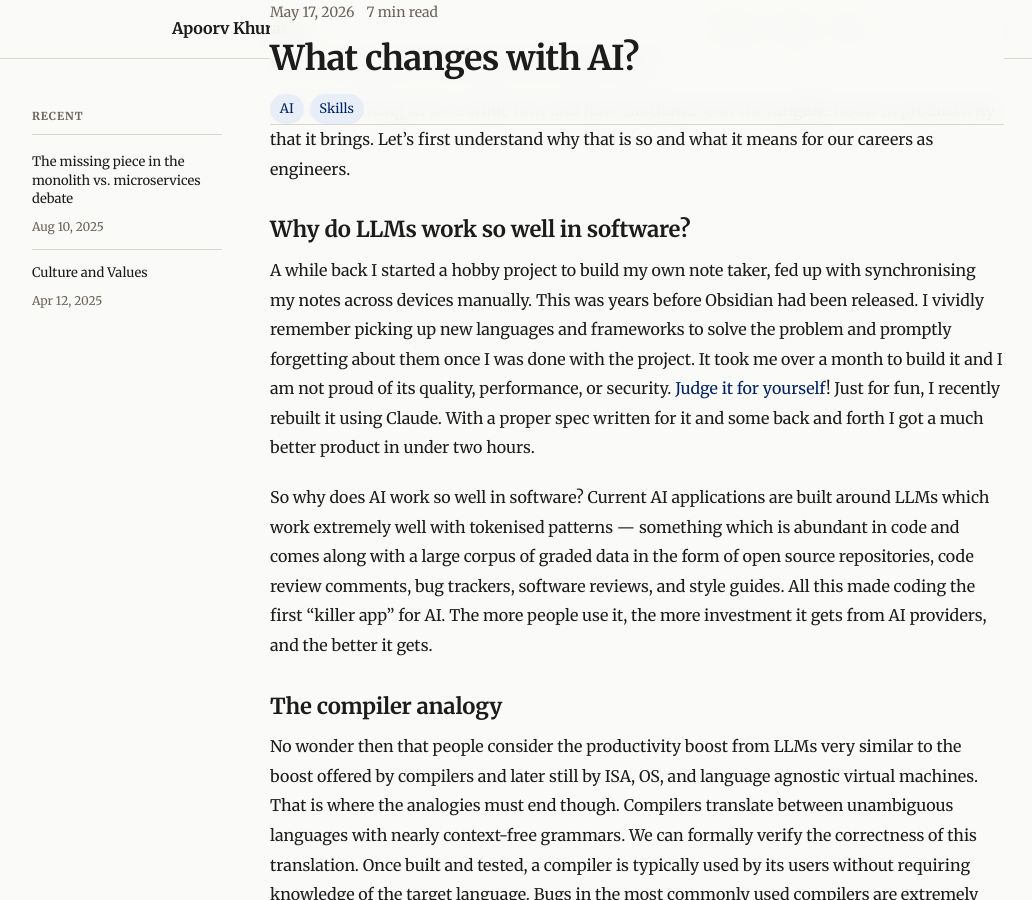
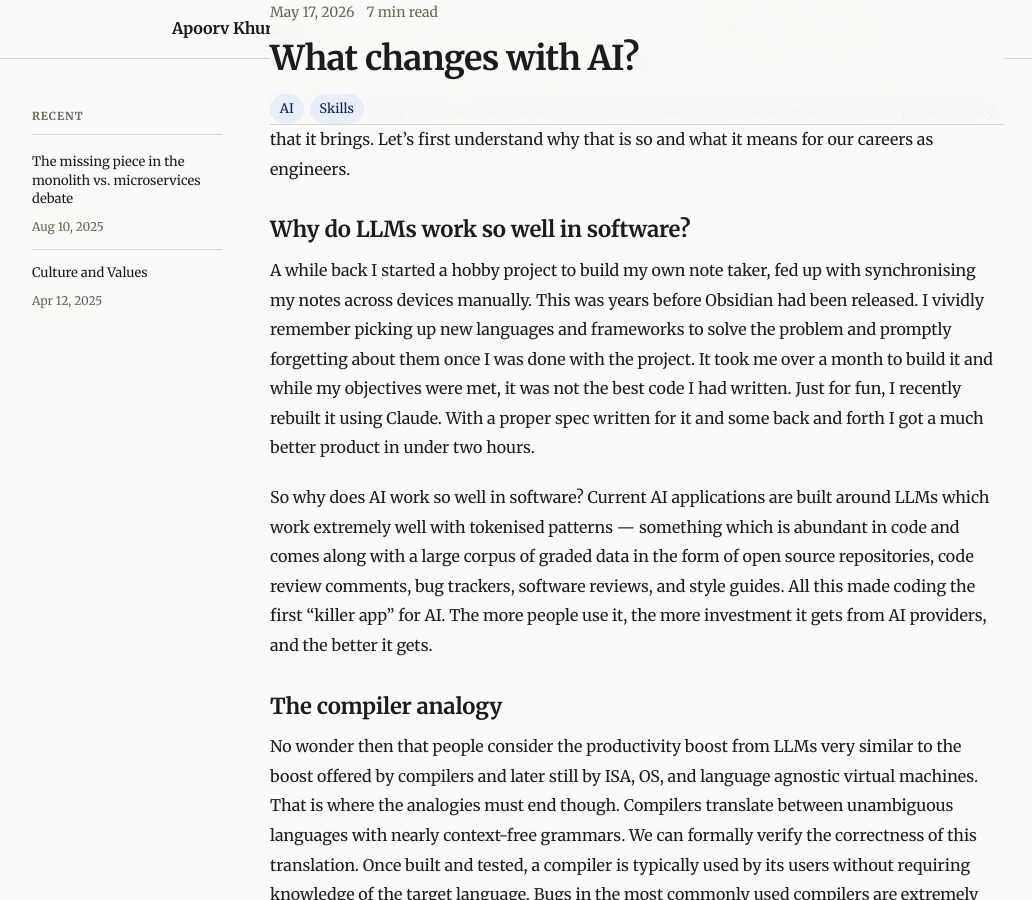
Before and after one commit to apoorvkhurasia/apoorvkhurasia.github.io, a Jekyll site: the page built from _posts/2026-05-17-ai.md, in a window 1280 px wide and 900 px high, scrolled down 430 px. Shown: the whole window, without its empty margins (122-1154 px from the left). Built offline with Jekyll 4.4.1, drawn with Linux system fonts in a browser that asks for light colours.

Commit message:
Update 2026-05-17-ai.md
Edited personal anecdote

```diff
--- a/_posts/2026-05-17-ai.md
+++ b/_posts/2026-05-17-ai.md
@@ -10,7 +10,7 @@ I have been using AI for a while now and have firsthand seen the tangible boost
 
 ## Why do LLMs work so well in software?
 
-A while back I started a hobby project to build my own note taker, fed up with synchronising my notes across devices manually. This was years before Obsidian had been released. I vividly remember picking up new languages and frameworks to solve the problem and promptly forgetting about them once I was done with the project. It took me over a month to build it and I am not proud of its quality, performance, or security. [Judge it for yourself](https://github.com/apoorvkhurasia/notemaker)! Just for fun, I recently rebuilt it using Claude. With a proper spec written for it and some back and forth I got a much better product in under two hours.
+A while back I started a hobby project to build my own note taker, fed up with synchronising my notes across devices manually. This was years before Obsidian had been released. I vividly remember picking up new languages and frameworks to solve the problem and promptly forgetting about them once I was done with the project. It took me over a month to build it and while my objectives were met, it was not the best code I had written. Just for fun, I recently rebuilt it using Claude. With a proper spec written for it and some back and forth I got a much better product in under two hours.
 
 So why does AI work so well in software? Current AI applications are built around LLMs which work extremely well with tokenised patterns --- something which is abundant in code and comes along with a large corpus of graded data in the form of open source repositories, code review comments, bug trackers, software reviews, and style guides. All this made coding the first "killer app" for AI. The more people use it, the more investment it gets from AI providers, and the better it gets.
 
```
